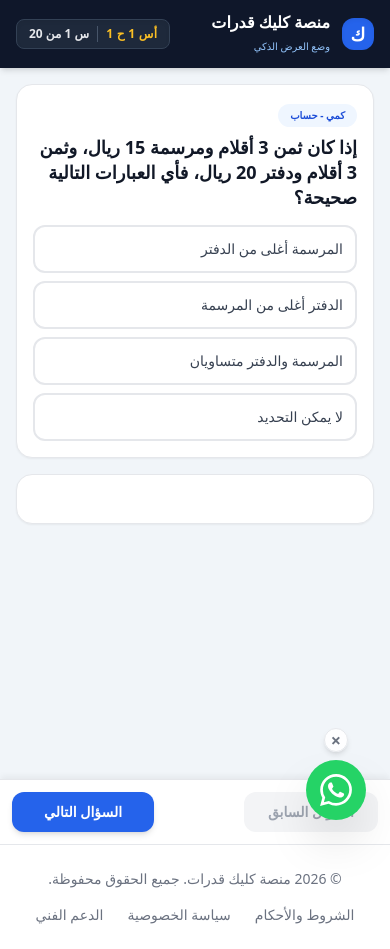
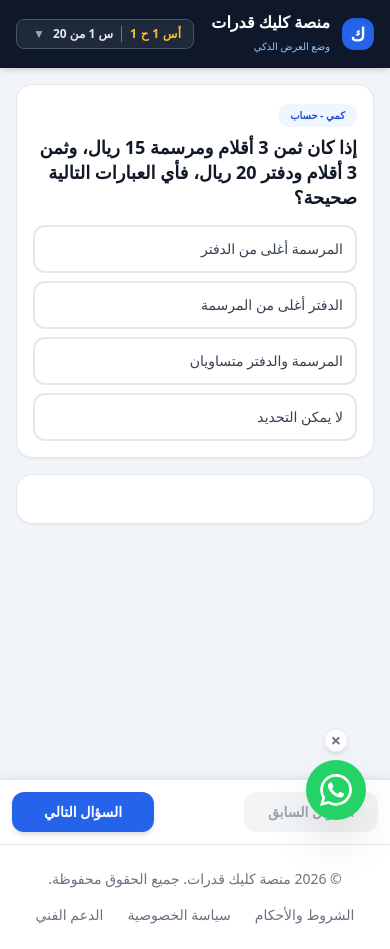
Before and after one commit to engaziasa-lang/engazia-app, a Next.js app: page /qudurat/presenter in a window 390 px wide. Built offline with nearby package versions, Linux system fonts and the light colour scheme.

Commit message:
Update page.tsx

```diff
--- a/app/qudurat/presenter/page.tsx
+++ b/app/qudurat/presenter/page.tsx
@@ -5,20 +5,16 @@ import questionsData from '../data/training-questions.json';
 
 export default function PresenterPage() {
   const [currentQuestionIndex, setCurrentQuestionIndex] = useState(0);
-
-  // حالة حفظ "عدد النقرات" للشرح (الذاكرة)
   const [questionClicks, setQuestionClicks] = useState<Record<number, number>>({});
-
-  // حالة حفظ "إظهار الإجابة" بشكل مستقل لكل سؤال (الذاكرة)
   const [revealedAnswers, setRevealedAnswers] = useState<Record<number, boolean>>({});
 
+  // حالة فتح/إغلاق قائمة التنقل السريع
+  const [isNavOpen, setIsNavOpen] = useState(false);
+
   const currentQuestion = questionsData[currentQuestionIndex];
-
-  // حساب بيانات الأسبوع والحصة (أس 1 ح 1)
   const currentWeek = currentQuestion?.week || 1;
   const currentSession = currentQuestion?.session || 1;
 
-  // جلب أسئلة الحصة الحالية فقط لمعرفة العدد الإجمالي وترتيب السؤال الحالي داخل الحصة
   const sessionQuestions = useMemo(() => {
     return questionsData.filter(q => q.week === currentWeek && q.session === currentSession);
   }, [currentWeek, currentSession]);
@@ -26,11 +22,9 @@ export default function PresenterPage() {
   const indexInSession = sessionQuestions.findIndex(q => q.id === currentQuestion?.id) + 1;
   const totalInSession = sessionQuestions.length;
 
-  // استرجاع الحالات المحفوظة للسؤال الحالي
   const clicks = questionClicks[currentQuestionIndex] || 0;
   const isAnswerRevealed = revealedAnswers[currentQuestionIndex] || false;
 
-  // تقسيم الشرح إلى أجزاء
   const explanationParts = useMemo(() => {
     if (!currentQuestion || !currentQuestion.explanation) return [];
     return currentQuestion.explanation
@@ -40,7 +34,31 @@ export default function PresenterPage() {
 
   const visiblePartsCount = clicks;
 
-  // دالة التعامل مع النقرات على لوحة الشرح (للشرح فقط)
+  // استخراج قائمة الأسابيع والحصص المتاحة تلقائياً من البيانات
+  const navigationMap = useMemo(() => {
+    const map: Record<number, number[]> = {};
+    questionsData.forEach(q => {
+      if (q.week && q.session) {
+        if (!map[q.week]) map[q.week] = [];
+        if (!map[q.week].includes(q.session)) map[q.week].push(q.session);
+      }
+    });
+    // ترتيب الحصص داخل كل أسبوع
+    Object.keys(map).forEach(week => {
+      map[Number(week)].sort((a, b) => a - b);
+    });
+    return map;
+  }, []);
+
+  // دالة القفز السريع لحصة محددة
+  const jumpToSession = (week: number, session: number) => {
+    const index = questionsData.findIndex(q => q.week === week && q.session === session);
+    if (index !== -1) {
+      setCurrentQuestionIndex(index);
+      setIsNavOpen(false); // إغلاق القائمة بعد الاختيار
+    }
+  };
+
   const handleBoardClick = () => {
     setQuestionClicks(prev => ({
       ...prev,
@@ -48,7 +66,6 @@ export default function PresenterPage() {
     }));
   };
 
-  // دالة إظهار الإجابة يدوياً عند النقر على الخيارات
   const handleRevealAnswer = () => {
     if (!isAnswerRevealed) {
       setRevealedAnswers(prev => ({
@@ -58,7 +75,6 @@ export default function PresenterPage() {
     }
   };
 
-  // دالة مسح اللوحة (تصفر الشرح وتخفي الإجابة)
   const handleClearBoard = (e: React.MouseEvent) => {
     e.stopPropagation();
     setQuestionClicks(prev => ({
@@ -71,7 +87,6 @@ export default function PresenterPage() {
     }));
   };
 
-  // دوال التنقل بين الأسئلة
   const handleNext = () => {
     if (currentQuestionIndex < questionsData.length - 1) {
       setCurrentQuestionIndex(prev => prev + 1);
@@ -93,10 +108,10 @@ export default function PresenterPage() {
   }
 
   return (
-    <div className="h-[100dvh] bg-slate-100 flex flex-col overflow-hidden font-sans" dir="rtl">
+    <div className="h-[100dvh] bg-slate-100 flex flex-col overflow-hidden font-sans relative" dir="rtl">
 
-      {/* الشريط العلوي للمنصة */}
-      <header className="flex-shrink-0 bg-slate-900 text-white px-4 md:px-6 py-3 flex justify-between items-center shadow-md z-10">
+      {/* الشريط العلوي */}
+      <header className="flex-shrink-0 bg-slate-900 text-white px-4 md:px-6 py-3 flex justify-between items-center shadow-md z-30 relative">
         <div className="flex items-center gap-3">
           <div className="bg-blue-600 w-8 h-8 md:w-10 md:h-10 rounded-xl flex items-center justify-center font-extrabold text-lg md:text-xl shadow-inner">
             ك
@@ -107,20 +122,68 @@ export default function PresenterPage() {
           </div>
         </div>
 
-        {/* عداد الحصص والأسابيع الذكي */}
-        <div className="bg-slate-800 px-3 md:px-4 py-1.5 rounded-lg border border-slate-700 flex items-center gap-2 md:gap-3 shadow-inner">
+        {/* العداد والقائمة المنسدلة للتنقل */}
+        <div className="relative">
+          <button
+            onClick={() => setIsNavOpen(!isNavOpen)}
+            className="bg-slate-800 hover:bg-slate-700 transition-colors px-3 md:px-4 py-1.5 rounded-lg border border-slate-600 flex items-center gap-2 md:gap-3 shadow-inner cursor-pointer"
+            title="انقر لاختيار حصة أخرى"
+          >
             <span className="font-extrabold text-xs md:text-sm text-amber-400 tracking-wide">
               أس {currentWeek} ح {currentSession}
             </span>
-          <span className="w-px h-4 bg-slate-600"></span>
+            <span className="w-px h-4 bg-slate-500"></span>
             <span className="font-bold text-xs md:text-sm text-gray-200">
               س {indexInSession} من {totalInSession}
             </span>
+            <span className="text-xs text-gray-400 ml-1">▼</span>
+          </button>
+
+          {/* نافذة التنقل المنسدلة */}
+          {isNavOpen && (
+            <div className="absolute top-full left-0 mt-2 w-64 bg-white rounded-xl shadow-2xl border border-gray-200 overflow-hidden z-50 animate-in fade-in slide-in-from-top-2">
+              <div className="bg-slate-100 px-4 py-2 border-b border-gray-200">
+                <span className="font-bold text-slate-700 text-sm">الانتقال السريع للحصص</span>
+              </div>
+              <div className="max-h-[60vh] overflow-y-auto p-2 space-y-3">
+                {Object.keys(navigationMap).map(weekStr => {
+                  const weekNum = Number(weekStr);
+                  return (
+                    <div key={weekNum} className="space-y-1">
+                      <h4 className="text-xs font-extrabold text-slate-400 px-2 uppercase">الأسبوع {weekNum}</h4>
+                      <div className="grid grid-cols-2 gap-1">
+                        {navigationMap[weekNum].map(sessionNum => {
+                          const isActive = weekNum === currentWeek && sessionNum === currentSession;
+                          return (
+                            <button
+                              key={sessionNum}
+                              onClick={() => jumpToSession(weekNum, sessionNum)}
+                              className={`px-3 py-2 rounded-lg text-sm font-bold transition-all text-right ${isActive ? 'bg-blue-50 text-blue-700 border border-blue-200' : 'text-slate-600 hover:bg-slate-50 hover:text-slate-900'}`}
+                            >
+                              الحصة {sessionNum}
+                            </button>
+                          );
+                        })}
+                      </div>
+                    </div>
+                  );
+                })}
+              </div>
+            </div>
+          )}
         </div>
       </header>
 
+      {/* إغلاق القائمة عند النقر خارجها */}
+      {isNavOpen && (
+        <div
+          className="fixed inset-0 z-20"
+          onClick={() => setIsNavOpen(false)}
+        />
+      )}
+
       {/* مساحة العمل */}
-      <main className="flex-grow flex flex-col md:flex-row gap-4 p-4 overflow-hidden min-h-0">
+      <main className="flex-grow flex flex-col md:flex-row gap-4 p-4 overflow-hidden min-h-0 relative z-10">
 
         {/* القسم الأيمن: عرض السؤال والخيارات */}
         <section className="w-full md:w-[40%] bg-white rounded-2xl shadow-sm border border-gray-200 flex flex-col justify-center p-4 md:p-6 overflow-hidden relative">
@@ -135,7 +198,6 @@ export default function PresenterPage() {
               {currentQuestion.text}
             </h2>
 
-            {/* الخيارات - أصبحت قابلة للنقر لإظهار الإجابة يدوياً */}
             <div
               className="space-y-2 md:space-y-3 cursor-pointer group"
               onClick={handleRevealAnswer}
@@ -169,7 +231,6 @@ export default function PresenterPage() {
           className="w-full md:w-[60%] bg-white rounded-2xl shadow-sm border border-gray-200 flex flex-col overflow-hidden relative cursor-pointer select-none"
           onClick={handleBoardClick}
         >
-          {/* زر المسح */}
           {(clicks > 0 || isAnswerRevealed) && (
             <button
               onClick={handleClearBoard}
@@ -179,7 +240,6 @@ export default function PresenterPage() {
             </button>
           )}
 
-          {/* مساحة عرض الشرح التدريجي */}
           <div className="flex-grow w-full h-full p-6 md:p-10 overflow-y-auto">
             {clicks === 0 ? (
               <div className="w-full h-full"></div>
@@ -193,14 +253,19 @@ export default function PresenterPage() {
                     {part}
                   </p>
                 ))}
+
+                {clicks < explanationParts.length && (
+                  <div className="flex justify-center pt-8 opacity-30">
+                    <span className="animate-pulse text-2xl">👇</span>
+                  </div>
+                )}
               </div>
             )}
           </div>
         </section>
-
       </main>
 
-      {/* الشريط السفلي: أزرار التنقل */}
+      {/* الشريط السفلي */}
       <footer className="flex-shrink-0 bg-white border-t border-gray-200 p-3 md:p-4 flex justify-between items-center shadow-[0_-4px_6px_-1px_rgba(0,0,0,0.05)] z-10">
         <button
           onClick={handlePrev}
```
Lines whose indentation alone changed are shown as unchanged.
